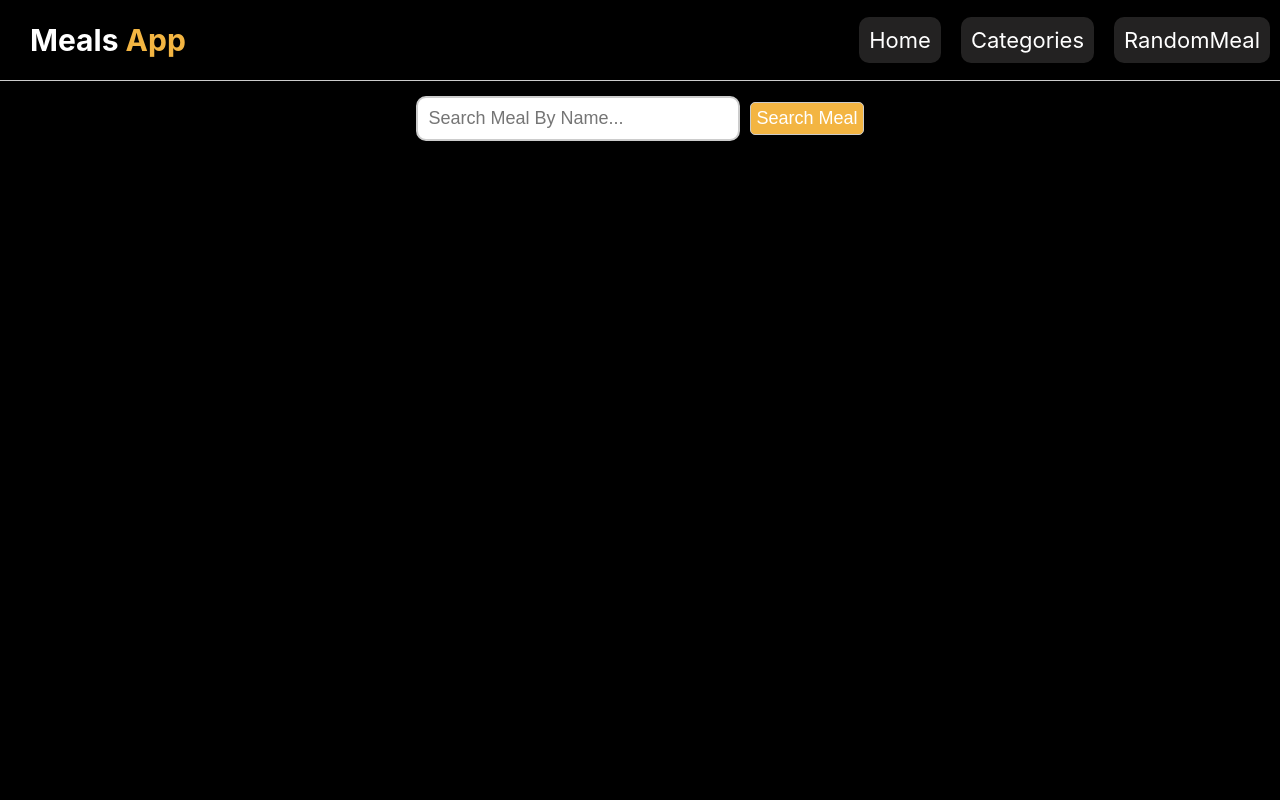
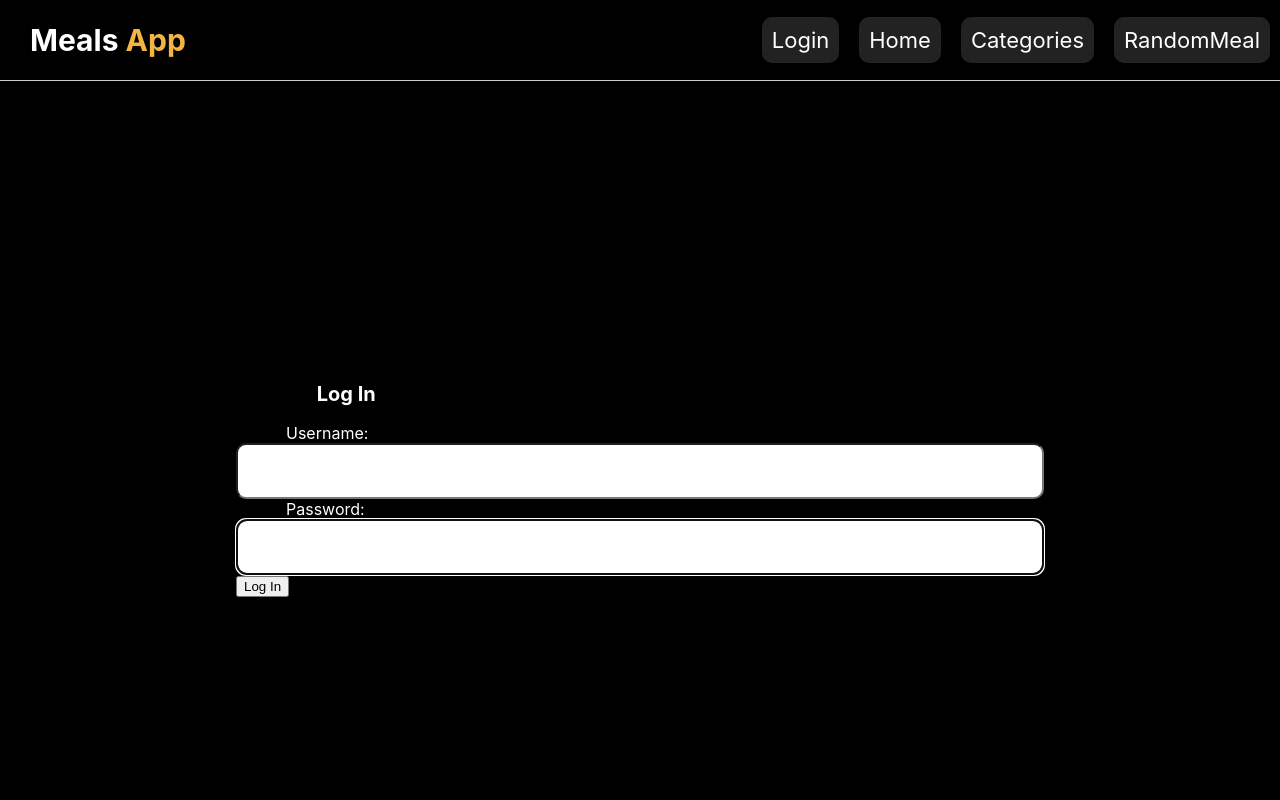
Before and after one commit to Yumiisa/meal-app, a React (Create React App) app: page / in a window 1280 px wide. Shown: the top 800 px of the page. Built offline with nearby package versions, Linux system fonts and the light colour scheme.

Commit message:
added login page

```diff
--- a/src/App.js
+++ b/src/App.js
@@ -5,6 +5,7 @@ import {BrowserRouter as Router,Route, Routes} from "react-router-dom"
 import Categories from './components/categories/Categories';
 import RandomMeal from './components/RandomMeal/RandomMeal';
 import HomePage from './components/HomePage/HomePage';
+import Login from './components/Login/Login';
 
 function App() {
   return (
@@ -13,7 +14,8 @@ function App() {
          <Navbar />
 
       <Routes>
-        <Route path="/" exact element={<HomePage />} />
+        <Route path="/" element={<Login />} />
+        <Route path="/home" exact element={<HomePage />} />
         <Route path="/categories" exact element={<Categories />} />
         <Route path="/random" exact element={<RandomMeal />} />
       </Routes>
--- a/src/components/Footer/Footer.js
+++ b/src/components/Footer/Footer.js
@@ -5,6 +5,7 @@ const Footer = () => {
   return (
     <div className="footer">
         <p>Meals <span>App</span>2022 &copy;</p>
+        <h2><span>Contact us</span> 0759456839 &copy;</h2>
     </div>
   )
 }
--- a/src/components/Footer/Footer.scss
+++ b/src/components/Footer/Footer.scss
@@ -13,5 +13,13 @@
         span{
             color:#f3b545
         }
+
     }
+     h2{
+            font-size: 20px;
+            padding: 20px;
+            span{
+                 color:#f3b545
+            }
+        }
 }
--- a/src/components/HomePage/HomePage.js
+++ b/src/components/HomePage/HomePage.js
@@ -1,30 +1,38 @@
 import React, {useState, useCallback,useContext} from 'react'
 import { myContext } from '../context/Context'
-import './HomePage.scss'
+import { Link } from 'react-router-dom'
+import "./HomePage.scss"
+import SearchMeal from '../searchMeal/SearchMeal';
 
 
 const HomePage = () => {
   const [searchTerm, setSearchTerm] =useState('')
   const {fetchHomePageMeals,meals}= useContext(myContext)
+
   const fetchMealsHandler=useCallback(()=>{
  fetchHomePageMeals(searchTerm)
   },[searchTerm,fetchHomePageMeals])
+
   return (
+
     <div className='home'>
+      <Link to="/categories"><li>Categories</li></Link>
+
       <div className="home-search">
         <input type="text" placeholder="search meal by name..."
         value={searchTerm} onChange={(e)=>setSearchTerm (e.target.value)} />
         <button onClick={fetchMealsHandler}>Search Meal</button>
       </div>
       <div className="home-grid" >
-        {meals? (meals.map(meal=>(
+        {meals?  (meals.map(meal=>(
           <div className='home-meal' key={meal.idMeal}>
-            <img src={meal.strMealThumb}alt="#"/>
+            <img src={meal.strMealThumb} alt="#"/>
             <h4>{meal.strMeal}</h4>
 
           </div>
-        ))):(<h2>No Meal Found! Try Another Search</h2>)}
+        ))):(<h2>{<SearchMeal/>}</h2>)}
       </div>
+
     </div>
   )
 }
--- /dev/null
+++ b/src/components/Login/Login.js
@@ -0,0 +1,48 @@
+import React, {useRef,useState,useEffect} from 'react'
+import { Link } from 'react-router-dom'
+import "./Login.scss"
+
+
+
+const Login = () => {
+    const userRef=useRef();
+    const errRef=useRef();
+    const [user,setUser]=useState('');
+    const [pwd,setpwd]=useState('');
+    const[errMsg,setErrMsg]=useState("");
+    const [success,setSuccess]=useState(false);
+    useEffect(()=>{
+        userRef.current.focus();
+    },[])
+    useEffect(()=>{
+        setErrMsg('')
+    },[user,pwd])
+const handleSubmit=async(e)=>{
+    e.preventDefault();
+    setUser('')
+    setpwd('')
+    setSuccess(true)
+}
+  return (
+    <div className='login'>
+    {success? (<section>
+        <h1>You are logged in!</h1><br/>
+        <Link to="/home"><li>Home</li></Link>
+    </section>):(
+         <section>
+        <p ref={errRef} className={errMsg ? "errmsg":"offscreen"} aria-live="assertive">{errMsg}</p>
+        <h1>Log  In</h1>
+        <form onSubmit={handleSubmit}>
+            <label htmlFor="userName">Username:</label>
+            <input type="text" id='username' ref={userRef}
+            onChange={(e)=>setUser(e.target.value)} value={user} required />
+             <label htmlFor="password">Password:</label>
+            <input type="password" id='password' ref={userRef}
+            onChange={(e)=>setpwd(e.target.value)} value={user} required />
+            <button>Log In</button>
+        </form>
+    </section>)}
+    </div>
+    )}
+
+export default Login
--- /dev/null
+++ b/src/components/Login/Login.scss
@@ -0,0 +1,31 @@
+.login{
+     min-height: 100vh;
+    height: auto;
+    background-color: #000;
+    display: flex;
+    align-items: center;
+    justify-content: center;
+     h1{
+        color: #fff;
+        font-size: 20px;
+        margin-left: 10%
+     };
+    a{
+        color: #fff;
+        text-decoration: none;
+        list-style: none;
+        font-size: 15px;
+    }
+
+   label{
+    color: white;
+    margin: 20px 0 0 50px;
+   }
+}
+input{
+    display: flex;
+    flex-direction: column;
+    width: 800px;
+    height: 50px;
+    border-radius: 10px;
+}
--- a/src/components/NavBar/Navbar.js
+++ b/src/components/NavBar/Navbar.js
@@ -10,9 +10,10 @@ const Navbar = () => {
         </div>
         <div className="navbar-links">
             <ul>
-                <Link to="/"><li>Home</li></Link>
+              <Link to="/"><li>Login</li></Link>
+               <Link to="/home"><li>Home</li></Link>
                 <Link to="/categories"><li>Categories</li></Link>
-                 <Link to="/random"><li>RandomMeal</li></Link>
+                <Link to="/random"><li>RandomMeal</li></Link>
             </ul>
         </div>
     </div>
--- a/src/components/categories/Categories.js
+++ b/src/components/categories/Categories.js
@@ -1,5 +1,6 @@
 import React,{useEffect,useContext} from 'react'
 import { myContext } from '../context/Context'
+import { Link } from 'react-router-dom'
 import "./Categories.scss"
 const Categories = () => {
   const {fetchCategories,categories}=useContext(myContext)
@@ -8,6 +9,7 @@ const Categories = () => {
   },[fetchCategories])
   return (
     <div className='categories'>
+      <Link to="/random"><li>RandomMeal</li></Link>
       {categories.map((category)=>(
        <div key={category.idCategory}>
         <img src={category.strCategoryThumb} alt="#"/>
--- a/src/components/categories/Categories.scss
+++ b/src/components/categories/Categories.scss
@@ -37,7 +37,9 @@
       height: 50%;
       top: 67%;
       width: 150px;
-      overflow: hidden;
+      overflow-y:scroll;
+      scrollbar-width: none;
+      scroll-behavior: auto;
       text-align: center;
 
 
--- a/src/components/context/Context.js
+++ b/src/components/context/Context.js
@@ -13,6 +13,7 @@ export const AppContext=({children})=>{
         )
 
     },[])
+
     const fetchRandomMeal=useCallback(()=>{
         axios.get(`https://www.themealdb.com/api/json/v1/1/random.php`)
         .then(res=>{console.log(res.data.meals)
--- /dev/null
+++ b/src/components/searchMeal/SearchMeal.js
@@ -0,0 +1,17 @@
+import React, {useEffect, useContext} from 'react'
+import { myContext } from '../context/Context'
+
+
+const SearchMeal = () => {
+    const {meals}=useContext(myContext)
+    if(meals.length < 1 ) {
+        return(
+            <h2>No meal match the search</h2>
+        )
+    }
+
+
+
+}
+
+export default SearchMeal
```
